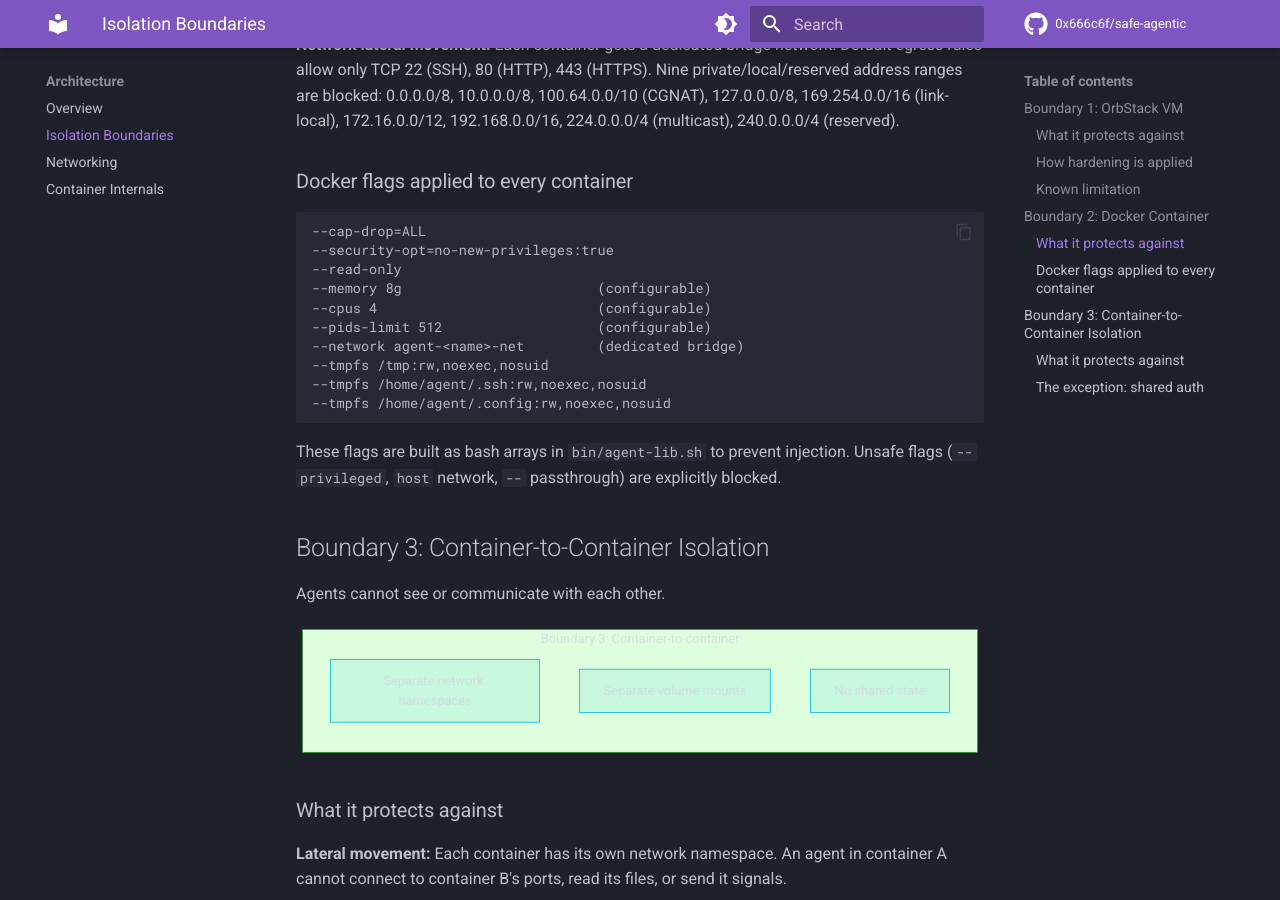
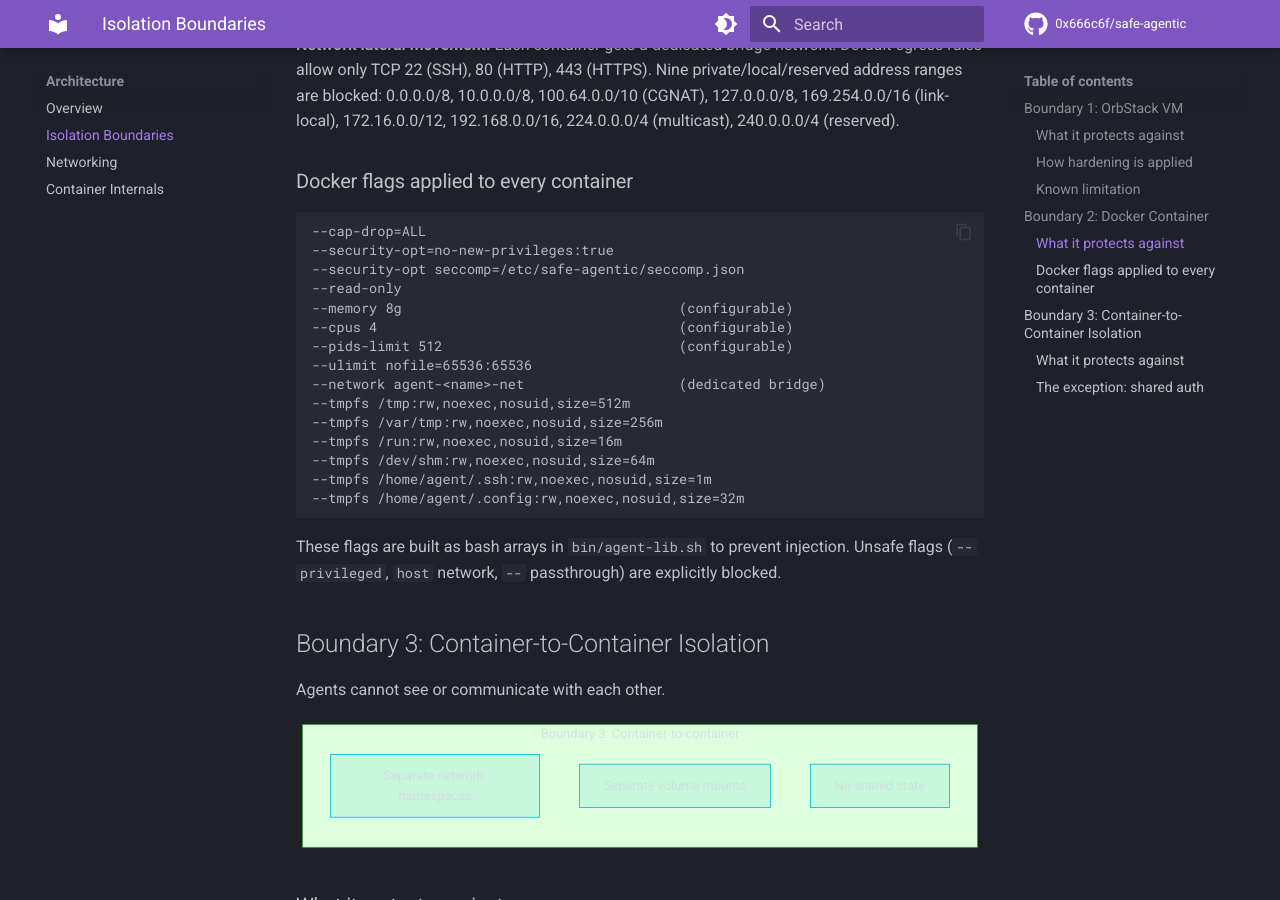
Before and after one commit to 0x666c6f/safe-agentic, an MkDocs documentation site: the page built from docs/architecture/isolation.md, in a window 1280 px wide and 900 px high, scrolled down 1863 px. Built offline with MkDocs 1.6.1 and Material for MkDocs 9.7.7, drawn with Linux system fonts in a browser that asks for light colours; comment, search, counter and statistics services are not loaded.

Commit message:
docs: add missing Docker security flags and tmpfs size params
H14: isolation.md omitted --security-opt seccomp, --ulimit nofile,
--tmpfs /var/tmp, --tmpfs /run, and --tmpfs /dev/shm. Also added
size parameters to all tmpfs entries to match actual code in
bin/agent-lib.sh.

Co-Authored-By: Claude Opus 4.6 (1M context) <noreply@anthropic.com>

````diff
--- a/docs/architecture/isolation.md
+++ b/docs/architecture/isolation.md
@@ -74,14 +74,19 @@ graph LR
 ```
 --cap-drop=ALL
 --security-opt=no-new-privileges:true
+--security-opt seccomp=/etc/safe-agentic/seccomp.json
 --read-only
---memory 8g                        (configurable)
---cpus 4                           (configurable)
---pids-limit 512                   (configurable)
---network agent-<name>-net         (dedicated bridge)
---tmpfs /tmp:rw,noexec,nosuid
---tmpfs /home/agent/.ssh:rw,noexec,nosuid
---tmpfs /home/agent/.config:rw,noexec,nosuid
+--memory 8g                                  (configurable)
+--cpus 4                                     (configurable)
+--pids-limit 512                             (configurable)
+--ulimit nofile=65536:65536
+--network agent-<name>-net                   (dedicated bridge)
+--tmpfs /tmp:rw,noexec,nosuid,size=512m
+--tmpfs /var/tmp:rw,noexec,nosuid,size=256m
+--tmpfs /run:rw,noexec,nosuid,size=16m
+--tmpfs /dev/shm:rw,noexec,nosuid,size=64m
+--tmpfs /home/agent/.ssh:rw,noexec,nosuid,size=1m
+--tmpfs /home/agent/.config:rw,noexec,nosuid,size=32m
 ```
 
 These flags are built as bash arrays in `bin/agent-lib.sh` to prevent injection. Unsafe flags (`--privileged`, `host` network, `--` passthrough) are explicitly blocked.
````
